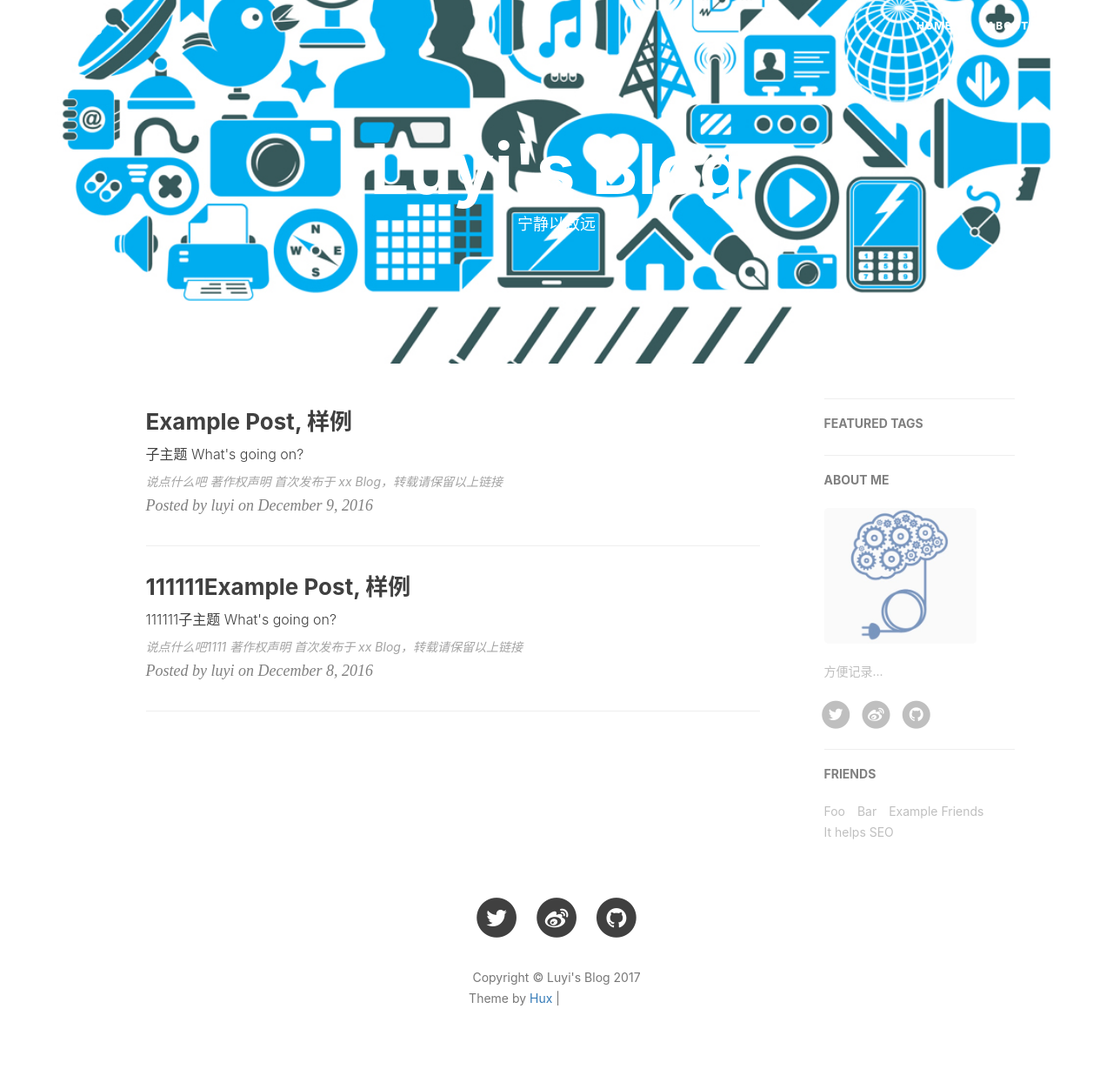
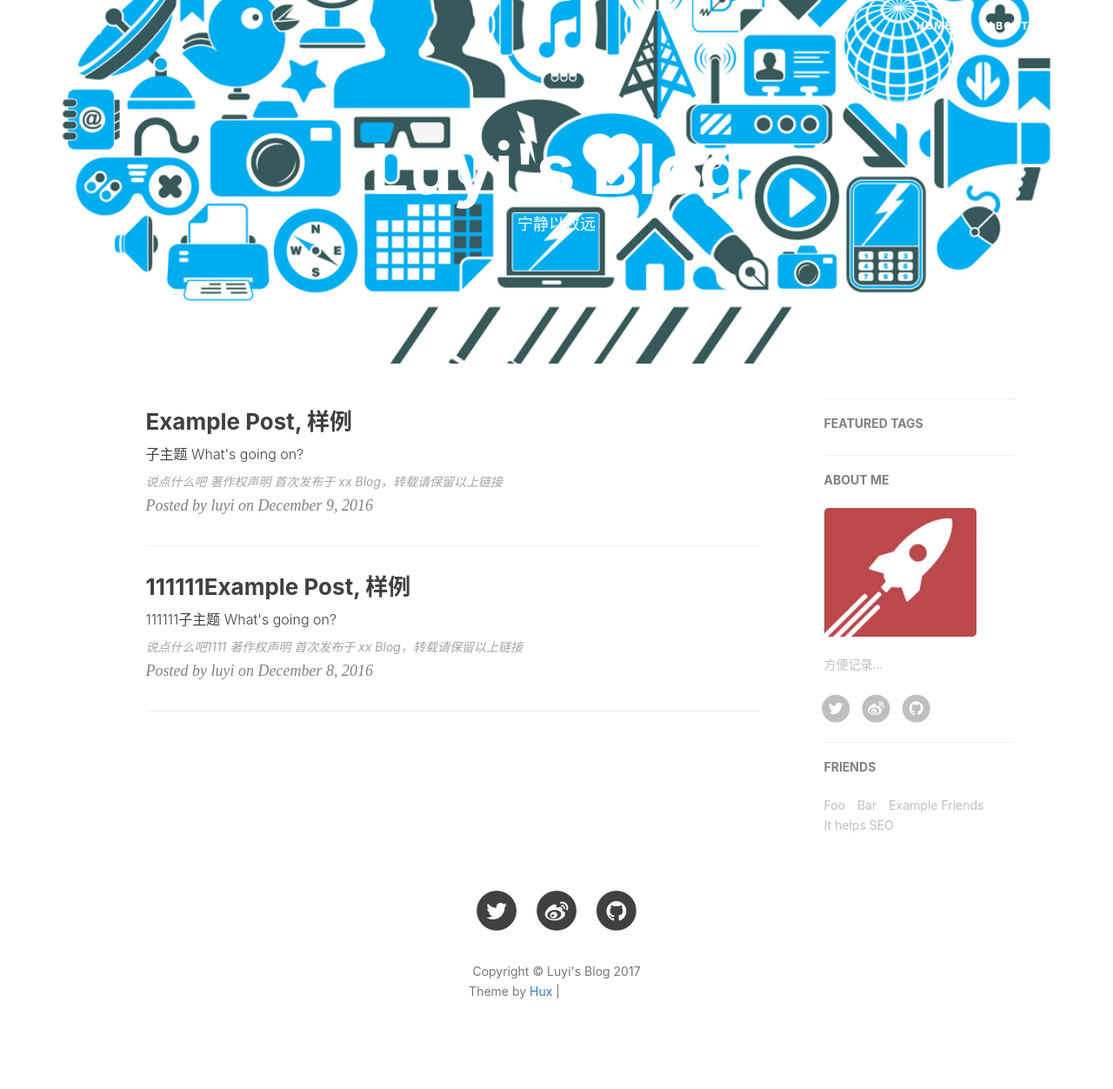
Before and after one commit to luyiisme/luyiisme.github.io, a Jekyll site: the page built from index.html, in a window 1280 px wide. Shown: the whole page at 87% size. Built offline with Jekyll 4.4.1, drawn with Linux system fonts in a browser that asks for light colours; nearby versions of some CDN libraries; the list of posts is cut into pages by our own code; comment, search, counter and statistics services are not loaded; grey boxes are pictures that could not be loaded.

Commit message:
edit layout

```diff
--- a/_config.yml
+++ b/_config.yml
@@ -67,7 +67,7 @@
 # Sidebar settings
 sidebar: true                           # whether or not using Sidebar.
 sidebar-about-description: "方便记录..."
-sidebar-avatar: /img/avatar-mr.jpg      # use absolute URL, seeing it's used in both `/` and `/about/`
+sidebar-avatar: /img/avatar-01.jpg      # use absolute URL, seeing it's used in both `/` and `/about/`
 
 
 
```
Also changed, not shown: img/avatar-01.jpg (added), img/avatar-mr.jpg (deleted).
